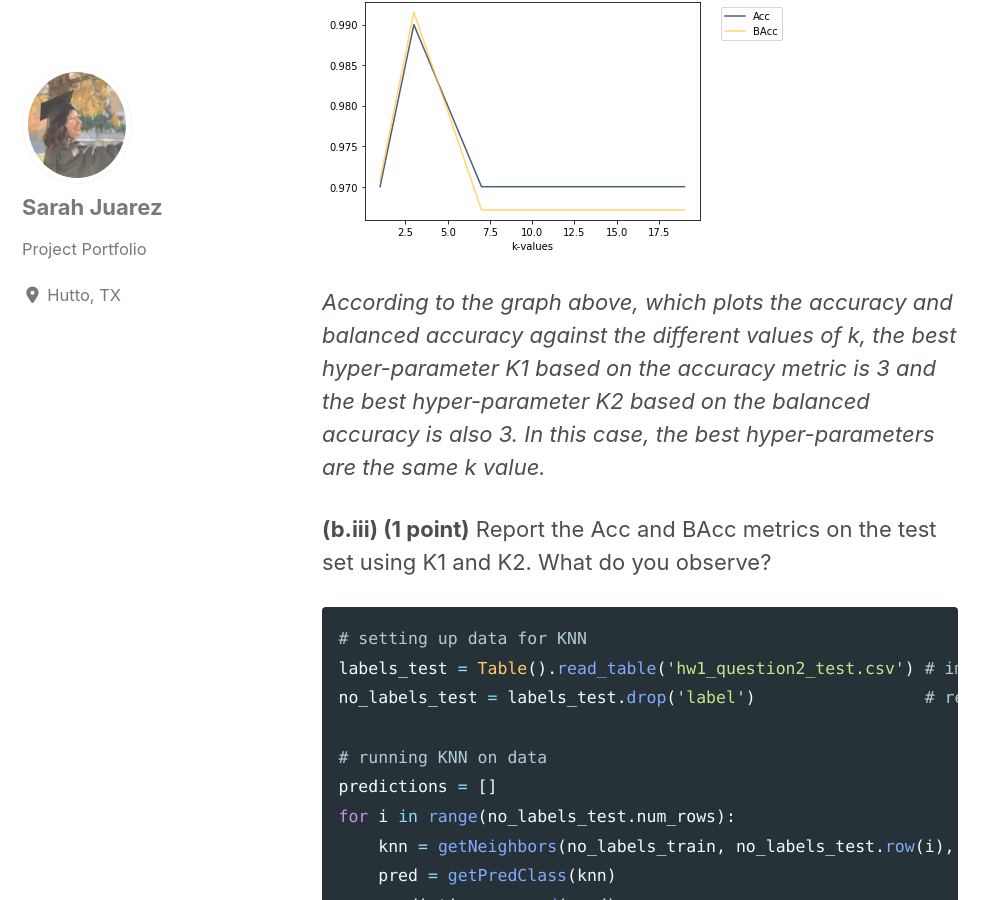
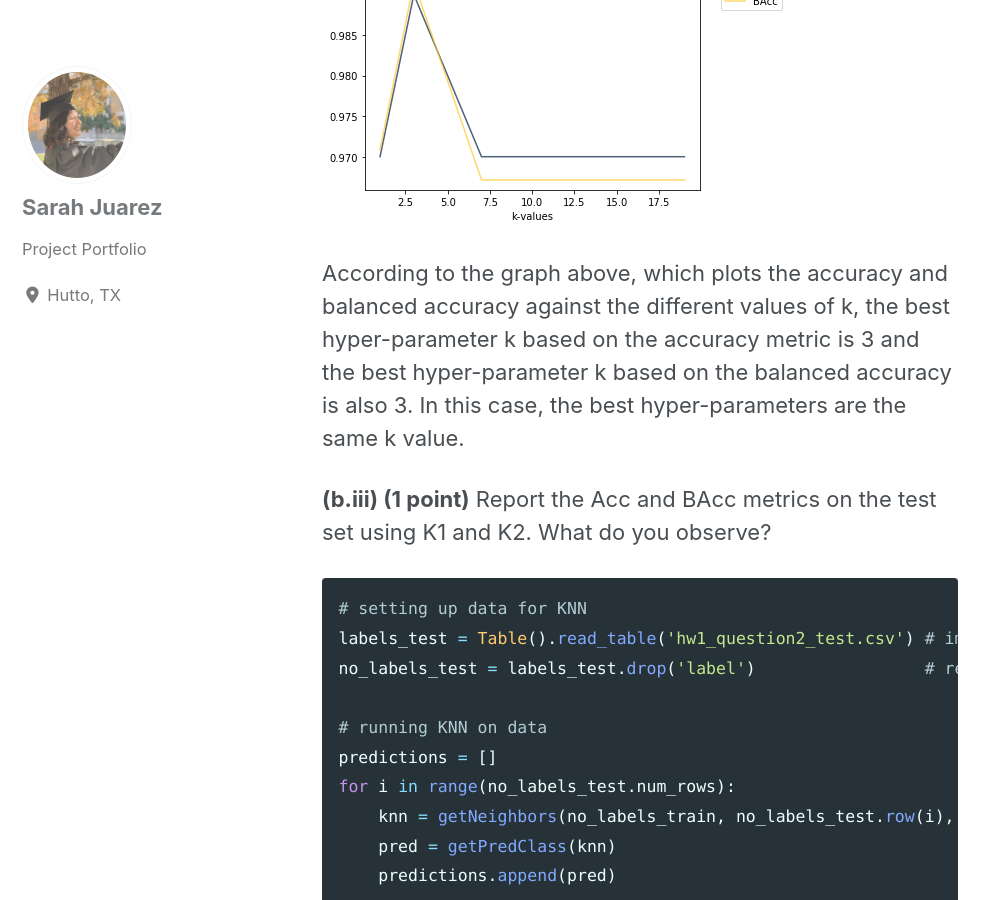
Before and after one commit to sarahajuarez11/sarahajuarez11.github.io, a Jekyll site: the page built from _posts/2019-09-16-KNN-Classifier.md, in a window 1280 px wide and 900 px high, scrolled down 10287 px. Shown: the whole window, without its empty margins (0-998 px from the left). Built offline with Jekyll 4.4.1, drawn with Linux system fonts in a browser that asks for light colours; cached includes are drawn as plain includes; nearby versions of some CDN libraries.

Commit message:
Update KNN

```diff
--- a/_posts/2019-09-16-KNN-Classifier.md
+++ b/_posts/2019-09-16-KNN-Classifier.md
@@ -356,8 +355,9 @@ model_test.plot('k-values')
 
 <img src="{{ site.url }}{{ site.baseurl }}/images/knn/output_21_0.png" alt="">
 
-
-*According to the graph above, which plots the accuracy and balanced accuracy against the different values of k, the best hyper-parameter K1 based on the accuracy metric is 3 and the best hyper-parameter K2 based on the balanced accuracy is also 3. In this case, the best hyper-parameters are the same k value.*
+According to the graph above, which plots the accuracy and balanced accuracy against the different values of k,
+the best hyper-parameter k based on the accuracy metric is 3 and the best hyper-parameter k based on the balanced
+accuracy is also 3. In this case, the best hyper-parameters are the same k value.
 
 **(b.iii) (1 point)** Report the Acc and BAcc metrics on the test set using K1 and K2. What do
 you observe?
```
Also changed, not shown: other parts of _posts/2019-09-16-KNN-Classifier.md (+0 -1 lines).
